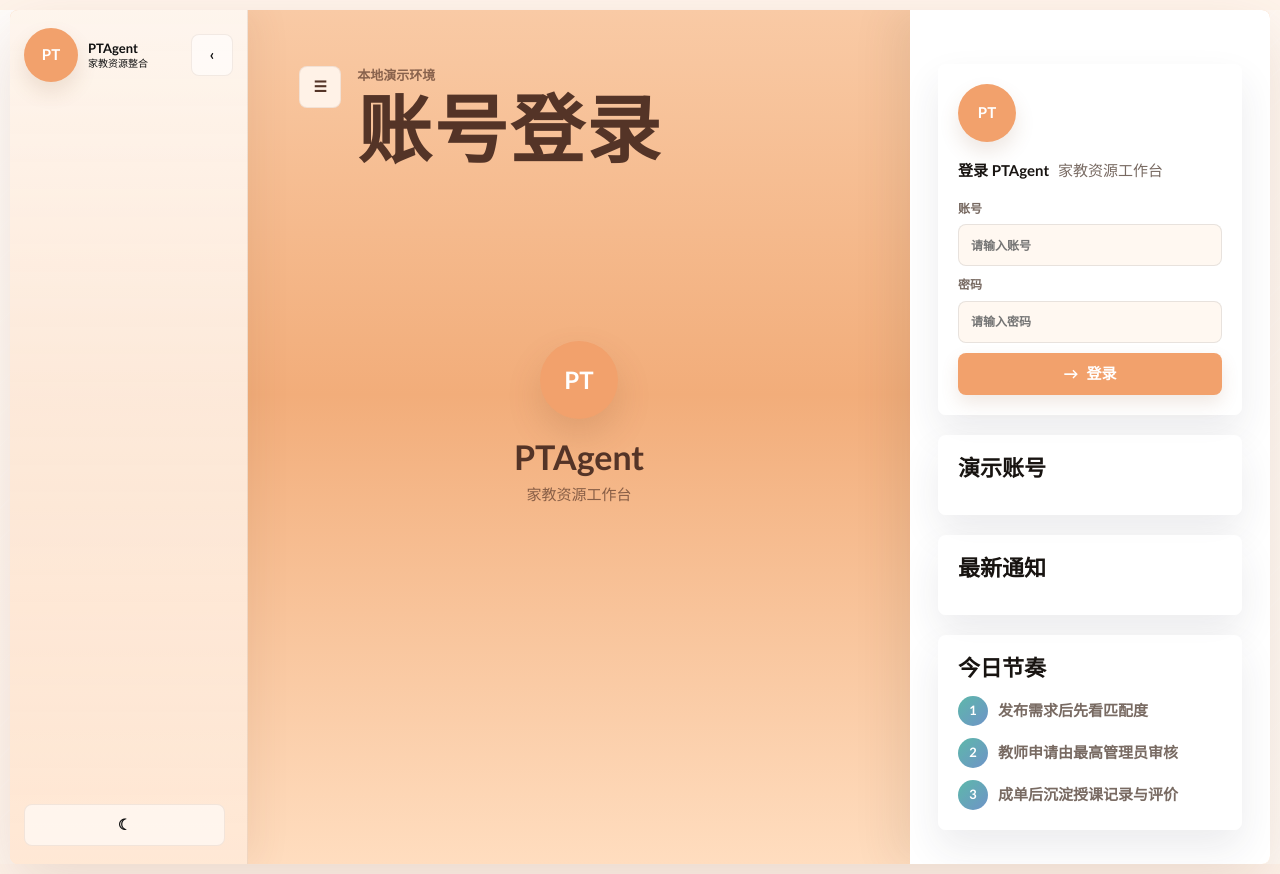
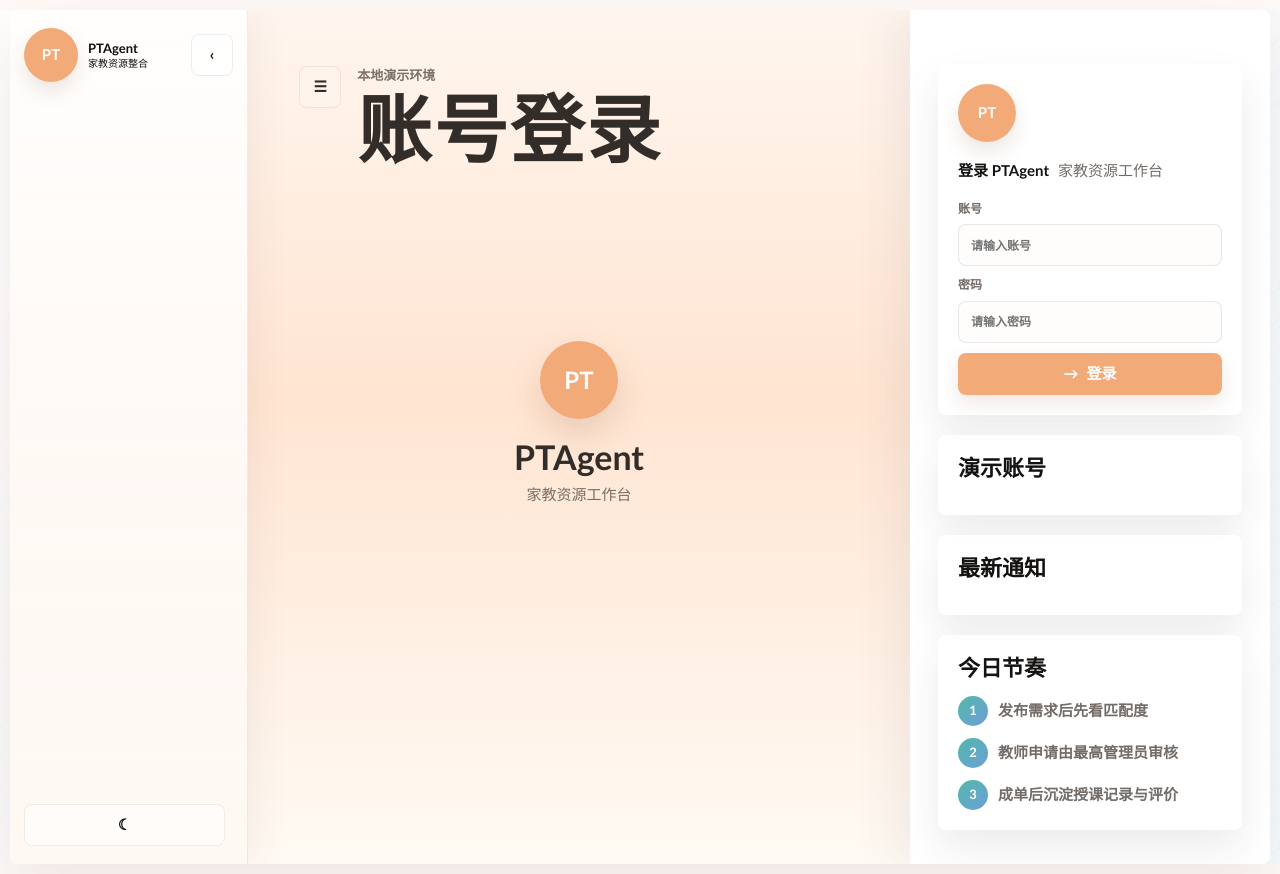
Before and after one commit to LinkZelda-GitHub/PTAgent, a plain HTML site: page public/index.html in a window 1280 px wide. Drawn offline with Linux system fonts and the light colour scheme; no server answers.

Commit message:
style: 更新浅橙年轻化配色并移除褐色主题

```diff
--- a/public/app.js
+++ b/public/app.js
@@ -1,7 +1,7 @@
 import { loadBootstrap, restoreSession } from "./js/data.js";
 import { attachEvents } from "./js/events.js";
 import { render } from "./js/render.js";
-import { applySidebar, applyTheme, preferredSidebar, preferredTheme, toast } from "./js/view.js";
+import { applySidebar, applyTheme, preferredSidebar, preferredTheme, toast } from "./js/view.js?v=20260627-3";
 
 async function init() {
   applyTheme(preferredTheme());
--- a/public/index.html
+++ b/public/index.html
@@ -4,7 +4,7 @@
   <meta charset="utf-8">
   <meta name="viewport" content="width=device-width, initial-scale=1">
   <title>PTAgent 家教资源整合平台</title>
-  <link rel="stylesheet" href="/styles.css">
+  <link rel="stylesheet" href="/styles.css?v=20260627-3">
 </head>
 <body class="auth-pending">
   <div class="app-shell">
@@ -317,6 +317,6 @@
   </dialog>
 
   <div class="toast" id="toast" role="status" aria-live="polite"></div>
-  <script type="module" src="/app.js"></script>
+  <script type="module" src="/app.js?v=20260627-3"></script>
 </body>
 </html>
--- a/public/js/view.js
+++ b/public/js/view.js
@@ -1,4 +1,6 @@
 import { state } from "./state.js";
+
+const THEME_KEY = "ptagent-theme-v2";
 
 export const $ = (selector) => document.querySelector(selector);
 
@@ -20,17 +22,17 @@ export function toast(message) {
 }
 
 export function preferredTheme() {
-  const saved = localStorage.getItem("ptagent-theme");
+  const saved = localStorage.getItem(THEME_KEY);
   if (saved === "light" || saved === "dark") {
     return saved;
   }
-  return window.matchMedia("(prefers-color-scheme: dark)").matches ? "dark" : "light";
+  return "light";
 }
 
 export function applyTheme(theme) {
   state.theme = theme;
   document.documentElement.dataset.theme = theme;
-  localStorage.setItem("ptagent-theme", theme);
+  localStorage.setItem(THEME_KEY, theme);
   const icon = $("#themeIcon");
   if (icon) {
     icon.textContent = theme === "dark" ? "☀" : "☾";
--- a/public/styles.css
+++ b/public/styles.css
@@ -1,60 +1,60 @@
 :root {
   color-scheme: light;
-  --page: #fff4eb;
-  --page-2: #fffaf5;
-  --canvas-top: #f9caa5;
-  --canvas-mid: #f2ad7a;
-  --canvas-bottom: #ffddbf;
-  --on-canvas: #543427;
-  --on-canvas-muted: rgba(84, 52, 39, 0.68);
-  --ink: #2d2927;
-  --ink-strong: #181411;
-  --muted: #786a62;
-  --soft: #aa9b91;
+  --page: #fffaf7;
+  --page-2: #f5fbff;
+  --canvas-top: #fff6ef;
+  --canvas-mid: #ffe5d2;
+  --canvas-bottom: #fffaf4;
+  --on-canvas: #332d29;
+  --on-canvas-muted: rgba(51, 45, 41, 0.66);
+  --ink: #292725;
+  --ink-strong: #151311;
+  --muted: #736c67;
+  --soft: #a49b95;
   --white: #ffffff;
   --paper: rgba(255, 255, 255, 0.92);
-  --paper-soft: rgba(255, 250, 245, 0.78);
-  --field: #fff8f1;
+  --paper-soft: rgba(255, 252, 249, 0.86);
+  --field: #fffdfb;
   --line: rgba(29, 33, 42, 0.1);
   --line-strong: rgba(29, 33, 42, 0.16);
-  --coral: #d9855d;
-  --coral-dark: #ad6343;
-  --orange: #eda66d;
-  --amber: #f0c77a;
-  --teal: #5db8aa;
-  --blue: #6f93c8;
+  --coral: #ee986b;
+  --coral-dark: #c66a42;
+  --orange: #f4b27c;
+  --amber: #f2d28a;
+  --teal: #52b8aa;
+  --blue: #6e9ed8;
   --navy: #273044;
-  --green: #6fa878;
+  --green: #68ae7d;
   --danger: #b9635d;
-  --matte: #f2a16c;
-  --matte-hover: #dc8754;
-  --matte-soft: #fff2e7;
-  --shadow-soft: 0 12px 28px rgba(142, 91, 63, 0.1);
-  --shadow-card: 0 18px 42px rgba(117, 70, 48, 0.14);
-  --shadow-panel: -18px 0 38px rgba(93, 62, 45, 0.09);
-  --ring: 0 0 0 4px rgba(217, 133, 93, 0.16);
+  --matte: #f3aa79;
+  --matte-hover: #e9915e;
+  --matte-soft: #fff4ec;
+  --shadow-soft: 0 12px 28px rgba(93, 75, 65, 0.08);
+  --shadow-card: 0 18px 42px rgba(93, 75, 65, 0.1);
+  --shadow-panel: -18px 0 38px rgba(70, 76, 86, 0.07);
+  --ring: 0 0 0 4px rgba(238, 152, 107, 0.16);
 }
 
 :root[data-theme="dark"] {
   color-scheme: dark;
-  --page: #1a1515;
-  --page-2: #241919;
-  --canvas-top: #4b3128;
-  --canvas-mid: #6e4330;
-  --canvas-bottom: #835039;
-  --on-canvas: #fff1e8;
-  --on-canvas-muted: rgba(255, 241, 232, 0.72);
-  --ink: #f8f1ed;
+  --page: #141820;
+  --page-2: #1b2330;
+  --canvas-top: #202631;
+  --canvas-mid: #29313d;
+  --canvas-bottom: #1d242e;
+  --on-canvas: #f5f7fb;
+  --on-canvas-muted: rgba(229, 235, 244, 0.72);
+  --ink: #eef2f7;
   --ink-strong: #ffffff;
-  --muted: #cbbdb7;
-  --soft: #a99791;
-  --white: #211b1b;
-  --paper: rgba(35, 29, 29, 0.96);
-  --paper-soft: rgba(50, 38, 34, 0.78);
-  --field: #302523;
+  --muted: #b8c0cc;
+  --soft: #8f99a8;
+  --white: #1b2028;
+  --paper: rgba(30, 36, 45, 0.96);
+  --paper-soft: rgba(37, 45, 56, 0.82);
+  --field: #272e39;
   --line: rgba(255, 255, 255, 0.11);
   --line-strong: rgba(255, 255, 255, 0.18);
-  --navy: #f8f1ed;
+  --navy: #eef2f7;
   --shadow-soft: 0 16px 38px rgba(0, 0, 0, 0.22);
   --shadow-card: 0 24px 58px rgba(0, 0, 0, 0.34);
   --shadow-panel: -20px 0 46px rgba(0, 0, 0, 0.18);
@@ -78,8 +78,8 @@ body {
   min-height: 100%;
   color: var(--ink);
   background:
-    linear-gradient(135deg, rgba(255, 255, 255, 0.8), transparent 34%),
-    repeating-linear-gradient(135deg, rgba(255, 255, 255, 0.16) 0 1px, transparent 1px 22px),
+    linear-gradient(135deg, rgba(255, 255, 255, 0.88), transparent 34%),
+    repeating-linear-gradient(135deg, rgba(110, 158, 216, 0.035) 0 1px, transparent 1px 22px),
     linear-gradient(135deg, var(--page), var(--page-2));
   font-family: "Avenir Next", "Trebuchet MS", "PingFang SC", "Microsoft YaHei", sans-serif;
   font-size: 15px;
@@ -116,7 +116,7 @@ textarea:disabled {
   border-radius: 8px;
   overflow: hidden;
   background: linear-gradient(180deg, var(--canvas-top), var(--canvas-mid) 45%, var(--canvas-bottom));
-  box-shadow: 0 24px 64px rgba(129, 81, 55, 0.16);
+  box-shadow: 0 24px 64px rgba(93, 75, 65, 0.11);
   transition: grid-template-columns 0.22s ease;
 }
 
@@ -144,12 +144,12 @@ body.auth-pending .app-shell {
   min-height: 100%;
   padding: 18px 14px;
   color: #111111;
-  background: linear-gradient(180deg, rgba(255, 250, 245, 0.9), rgba(255, 235, 219, 0.78));
-  border-right: 1px solid rgba(129, 81, 55, 0.12);
+  background: linear-gradient(180deg, rgba(255, 255, 255, 0.9), rgba(255, 248, 243, 0.86));
+  border-right: 1px solid rgba(93, 75, 65, 0.09);
   display: grid;
   grid-template-rows: auto auto minmax(0, 1fr) auto;
   gap: 16px;
-  box-shadow: 10px 0 32px rgba(129, 81, 55, 0.08);
+  box-shadow: 10px 0 32px rgba(93, 75, 65, 0.06);
 }
 
 .sidebar-scrim {
@@ -501,15 +501,15 @@ body.sidebar-collapsed .sidebar-stats {
 }
 
 .focus-orange {
-  background: rgba(255, 247, 239, 0.52);
+  background: rgba(255, 251, 247, 0.82);
 }
 
 .focus-blue {
-  background: rgba(242, 248, 255, 0.5);
+  background: rgba(237, 247, 255, 0.78);
 }
 
 .focus-green {
-  background: rgba(241, 255, 250, 0.48);
+  background: rgba(237, 251, 246, 0.76);
 }
 
 .view {
@@ -562,9 +562,9 @@ body.sidebar-collapsed .sidebar-stats {
   min-height: 520px;
   border-radius: 8px;
   background:
-    linear-gradient(135deg, rgba(255, 255, 255, 0.86), rgba(255, 246, 239, 0.78)),
-    repeating-linear-gradient(0deg, transparent 0 34px, rgba(217, 133, 93, 0.08) 34px 35px),
-    repeating-linear-gradient(90deg, transparent 0 34px, rgba(72, 201, 189, 0.08) 34px 35px);
+    linear-gradient(135deg, rgba(255, 255, 255, 0.92), rgba(246, 251, 255, 0.84)),
+    repeating-linear-gradient(0deg, transparent 0 34px, rgba(238, 152, 107, 0.07) 34px 35px),
+    repeating-linear-gradient(90deg, transparent 0 34px, rgba(82, 184, 170, 0.08) 34px 35px);
   box-shadow: var(--shadow-card);
   overflow: hidden;
 }
@@ -1083,7 +1083,7 @@ th {
   color: var(--muted);
   font-size: 12px;
   font-weight: 900;
-  background: rgba(255, 244, 238, 0.86);
+  background: rgba(255, 248, 243, 0.88);
 }
 
 td {
@@ -1369,7 +1369,7 @@ menu {
     width: min(86vw, 310px);
     z-index: 50;
     transform: translateX(0);
-    background: linear-gradient(180deg, rgba(255, 250, 245, 0.98), rgba(255, 235, 219, 0.94));
+    background: linear-gradient(180deg, rgba(255, 255, 255, 0.98), rgba(255, 247, 241, 0.96));
     box-shadow: 20px 0 56px rgba(89, 55, 38, 0.2);
     transition: transform 0.24s ease;
   }
@@ -1438,7 +1438,7 @@ menu {
     z-index: 30;
     margin: -24px calc(clamp(16px, 4vw, 28px) * -1) 20px;
     padding: 14px clamp(16px, 4vw, 28px);
-    background: rgba(248, 192, 151, 0.82);
+    background: rgba(255, 239, 227, 0.9);
     backdrop-filter: blur(14px);
   }
 
```
